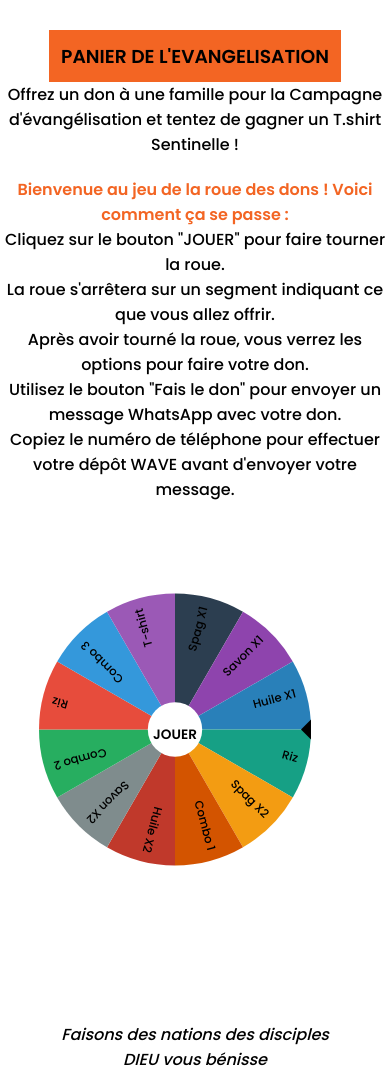
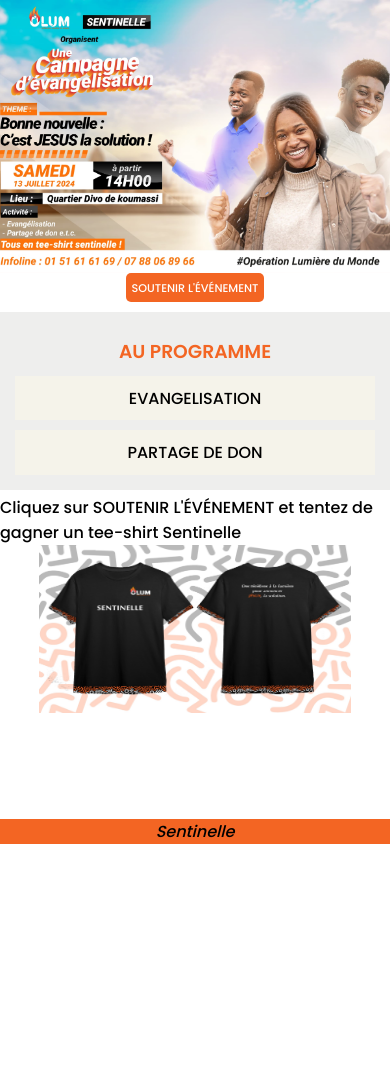
Before and after one commit to Othinieljo/olum, a plain HTML site: page index.html in a window 390 px wide. After the commit the page ends 844 px from the top, so only its background shows below. Drawn offline with nearby package versions, Linux system fonts and the light colour scheme.

Commit message:
FIrst comit

```diff
--- a/index.html
+++ b/index.html
@@ -3,55 +3,39 @@
 <head>
     <meta charset="UTF-8">
     <meta name="viewport" content="width=device-width, initial-scale=1.0">
-  <title>PANIER DE L'EVANGELISATION</title>
+    <title>Document</title>
     <link rel="stylesheet" href="style.css">
     <link
   href="https://fonts.googleapis.com/css2?family=Poppins:wght@500;600&display=swap"
   rel="stylesheet"
 />
+<link rel="preconnect" href="https://fonts.googleapis.com">
+<link rel="preconnect" href="https://fonts.gstatic.com" crossorigin>
+<link href="https://fonts.googleapis.com/css2?family=Oswald:wght@200..700&display=swap" rel="stylesheet">
 </head>
 <body>
-  <div id="container">
+    <div class="container ">
+        <header>
 
-   <h3>PANIER DE L'EVANGELISATION</h1>
-    <div id="start">
-      <p>Offrez un don à une famille pour la Campagne d'évangélisation et tentez de gagner un <span>T.shirt Sentinelle ! </span></p>
+        </header>
+        <button> <a href="acceuil.html">Soutenir L'ÉVÉNEMENT</a></button>
+
+        <!-- <div class="affiche">
+            <img src="./affiche.jpeg" alt="Campagne d evangelisation">
+        </div> -->
+        <div id="prog">
+            <h3>AU PROGRAMME</h3>
+            <p>EVANGELISATION</p>
+            <p>PARTAGE DE DON</p>
         </div>
-    <div id="instructions">
-      <p>Bienvenue au jeu de la roue des dons ! Voici comment ça se passe :</p>
-      <ol>
-        <li>Cliquez sur le bouton "JOUER" pour faire tourner la roue.</li>
-        <li>La roue s'arrêtera sur un segment indiquant ce que vous allez offrir.</li>
-        <li>Après avoir tourné la roue, vous verrez les options pour faire votre don.</li>
-        <li>Utilisez le bouton "Fais le don" pour envoyer un message WhatsApp avec votre don.</li>
-        <li>Copiez le numéro de téléphone pour effectuer votre dépôt WAVE avant d'envoyer votre message.</li>
-      </ol>
+        <p class="tee-s">Cliquez sur SOUTENIR L'ÉVÉNEMENT et tentez de gagner un tee-shirt Sentinelle</p>
+        <div class="img">
+            <img src="tee-shirt.jpeg" alt="Sentinelle">
         </div>
-      <div id="chart"></div>
-      <div id="question" class="animate-charcter" ><h1></h1></div>
-
-
-
-
-      <div id="dpt">
-          <p>Fais le dépôt avant :</p>
-          <div id="depot">
-            <img src="wave.png" alt="Faites votre depot via Wave">
-            <p id="phone-number">0151616169</p>
-            <button id="copy-btn">Copier le numéro</button>
-
-      </div>
-      <button id="don-btn">Fais le don</button>
-  </div>
-  <div id="end">
-    <p>Faisons des nations des disciples</p>
-    <p id="strong">DIEU vous bénisse</p>
-
+        <footer>
+            <p>Sentinelle</p>
+        </footer>
     </div>
 
- </div>
-
-  <script src="https://d3js.org/d3.v3.min.js" charset="utf-8"></script>
-  <script src="script.js"></script>
 </body>
 </html>
--- a/script.js
+++ b/script.js
@@ -117,12 +117,12 @@ const data = [
           });
   }
 
-  var arrowPadding = r - 10;
+  var arrowPadding = r - 20;
 
   svg.append("g")
       .attr("transform", "translate(" + (w / 2 + padding.left) + "," + ((h / 2) + padding.top) + ")")
       .append("path")
-      .attr("d", "M" + arrowPadding + ",0L" + (arrowPadding + 10) + ",10L" + (arrowPadding + 10) + ",-10Z")
+      .attr("d", "M" + arrowPadding + ",0L" + (arrowPadding + 20) + ",20L" + (arrowPadding + 20) + ",-20Z")
       .style({ "fill": "black" });
 
   var buttonRadius = Math.min(w, h) * 0.1;
@@ -163,3 +163,8 @@ const data = [
         // alert("Erreur lors de la copie du numéro.");
     });
 });
+document.getElementById("next").addEventListener("click", function(){
+    document.getElementById("chart").scrollIntoView({ behavior: "smooth" });
+    // console.log("gfgg");
+    // alert("Erreur lors de la copie du numéro.");
+  })
--- a/style.css
+++ b/style.css
@@ -42,6 +42,9 @@ text {
 }
 #dpt{
     display: none;
+}
+#dpt p{
+    text-align: center;
 }
 #chart {
     /* position: absolute; */
@@ -94,6 +97,18 @@ text {
     display: flex;
     justify-content: center;
     margin: auto;
+}
+#next{
+    padding: 0.5em 1.2em;
+    font-size: 1.2em;
+    background-color: #f36523;
+    color: white;
+    border: none;
+    border-radius: 10px;
+    cursor: pointer;
+    margin-top: 4vw;
+
+
 }
 
 #don-btn:hover {
@@ -172,11 +187,197 @@ text {
   display: inline-block;
 
 }
+.animate{
+    color: white;
+
+}
+/* .text_shadows {
+    text-shadow: 3px 3px 0 var(--color-secondary), 6px 6px 0 var(--color-tertiary),
+      9px 9px var(--color-quaternary), 12px 12px 0 var(--color-quinary);
+    font-family: bungee, sans-serif;
+    font-weight: 400;
+    text-transform: uppercase;
+    font-size: calc(2rem + 5vw);
+    text-align: center;
+    margin: 0;
+    color: var(--color-primary);
+    //color: transparent;
+    //background-color: white;
+    //background-clip: text;
+    animation: shadows 1.2s ease-in infinite, move 1.2s ease-in infinite;
+    letter-spacing: 0.4rem;
+  } */
+  .affiche img{
+    width: 90vw;
+    height: 50vw;
+    margin: auto;
+    display: block;
+  }
+  @keyframes shadows {
+    0% {
+      text-shadow: none;
+    }
+    10% {
+      text-shadow: 3px 3px 0 var(--color-secondary);
+    }
+    20% {
+      text-shadow: 3px 3px 0 var(--color-secondary),
+        6px 6px 0 var(--color-tertiary);
+    }
+    30% {
+      text-shadow: 3px 3px 0 var(--color-secondary),
+        6px 6px 0 var(--color-tertiary), 9px 9px var(--color-quaternary);
+    }
+    40% {
+      text-shadow: 3px 3px 0 var(--color-secondary),
+        6px 6px 0 var(--color-tertiary), 9px 9px var(--color-quaternary),
+        12px 12px 0 var(--color-quinary);
+    }
+    50% {
+      text-shadow: 3px 3px 0 var(--color-secondary),
+        6px 6px 0 var(--color-tertiary), 9px 9px var(--color-quaternary),
+        12px 12px 0 var(--color-quinary);
+    }
+    60% {
+      text-shadow: 3px 3px 0 var(--color-secondary),
+        6px 6px 0 var(--color-tertiary), 9px 9px var(--color-quaternary),
+        12px 12px 0 var(--color-quinary);
+    }
+    70% {
+      text-shadow: 3px 3px 0 var(--color-secondary),
+        6px 6px 0 var(--color-tertiary), 9px 9px var(--color-quaternary);
+    }
+    80% {
+      text-shadow: 3px 3px 0 var(--color-secondary),
+        6px 6px 0 var(--color-tertiary);
+    }
+    90% {
+      text-shadow: 3px 3px 0 var(--color-secondary);
+    }
+    100% {
+      text-shadow: none;
+    }
+  }
+
+  @keyframes move {
+    0% {
+      transform: translate(0px, 0px);
+    }
+    40% {
+      transform: translate(-12px, -12px);
+    }
+    50% {
+      transform: translate(-12px, -12px);
+    }
+    60% {
+      transform: translate(-12px, -12px);
+    }
+    100% {
+      transform: translate(0px, 0px);
+    }
+  }
 
 @keyframes textclip {
   to {
     background-position: 200% center;
   }
+}
+header{
+  background-image: url("affiche.jpeg") ;
+  margin: 0;
+  /* background-color: #f36523; */
+  width: 100vw;
+  height: 70vw;
+  background-size: cover; /* Pour couvrir tout l'élément */
+  background-position: center; /* Centrer l'image */
+  background-repeat: no-repeat;
+
+
+}
+ button{
+  text-transform: uppercase;
+  padding: 1em 1em;
+    font-size: 1.2em;
+    /* background-color: #2C3E50; */
+
+    background-color: #f36523;
+    color: white;
+    border: none;
+    border-radius: 5px;
+    cursor: pointer;
+    display: block;
+    margin: auto;
+    animation: ease all 3s;
+    color: #000;
+
+}
+button a{
+
+  text-decoration: none;
+  color: #fff;
+}
+button:hover{
+  background-color: #1A252F;
+}
+#prog {
+  margin-top: 10px;
+  background-color: #eeeeed;
+  padding: 5px;
+  font-size: 2em;
+}
+#prog h3{
+  margin-top: 20px;
+  color:#f36523 ;
+  text-align: center;
+}
+#prog p{
+  background-color: #F5F3EA;
+  margin: 10px;
+  text-align: center;
+  padding: 0.6em;
+}
+.tee-s{
+  margin-top: 5px;
+  animation:new .5s linear infinite;
+}
+@keyframes new
+{
+  0%
+  {
+    transform:scaleX(1);
+  }
+  50%
+  {
+    transform:scaleX(.95);
+  }
+  100%
+  {
+    transform:scaleX(1);
+  }
+}
+.img{
+  width: 100vw;
+  height: 20vh;
+
+}
+.img img{
+  width: 80vw;
+  height: 20vh;
+  display: block;
+  margin: auto;
+
+
+}
+footer{
+  position: absolute;
+  bottom: 0px;
+  background-color: #f36523;
+  height: 3vh;
+  width: 100vw;
+}
+footer p{
+  text-align: center;
+  font-style: italic;
 }
 
 @media (max-width: 768px) {
@@ -215,4 +416,24 @@ text {
         /* margin: 5px; */
 
     }
+    button{
+      text-transform: uppercase;
+      padding: 0.5em 0.5em;
+        font-size: 0.7em;
+        /* background-color: #2C3E50; */
+        background-color: #f36523;
+        color: white;
+        border: none;
+        border-radius: 5px;
+        cursor: pointer;
+        font-family: "Oswald", sans-serif;
+        display: block;
+        margin: auto;
+    }
+    button:hover{
+      background-color: #1A252F;
+    }
+    #prog{
+      font-size: 1em;
+    }
 }
```
Also changed, not shown: acceuil.html (added, +58 -0 lines), OLUM_Plan de travail 1.svg (added), WhatsApp Image 2024-06-18 at 18.21.13.jpeg (added), affiche.jpeg (added), script.txt, tee-shirt.jpeg (added). Lines whose indentation alone changed are shown as unchanged.
